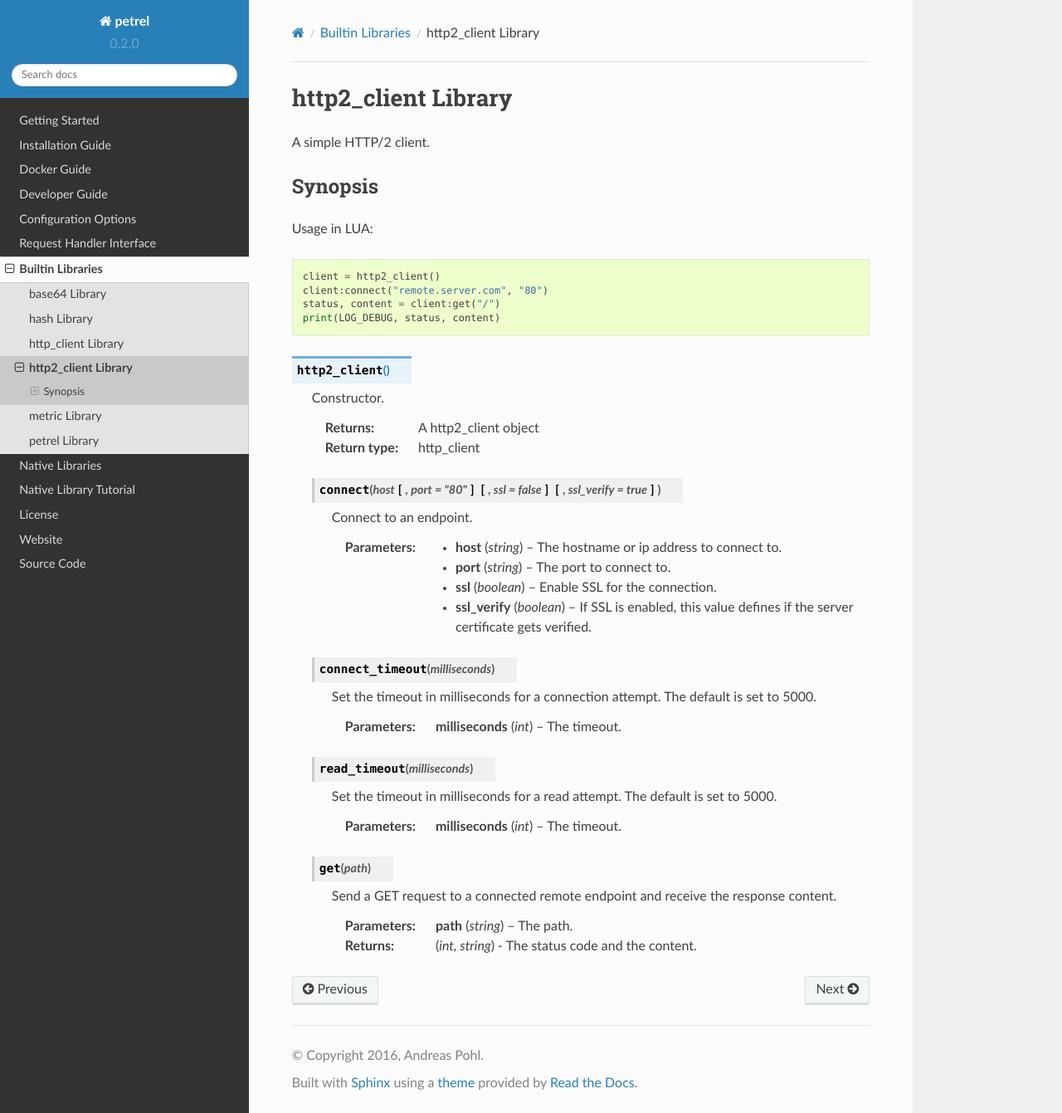
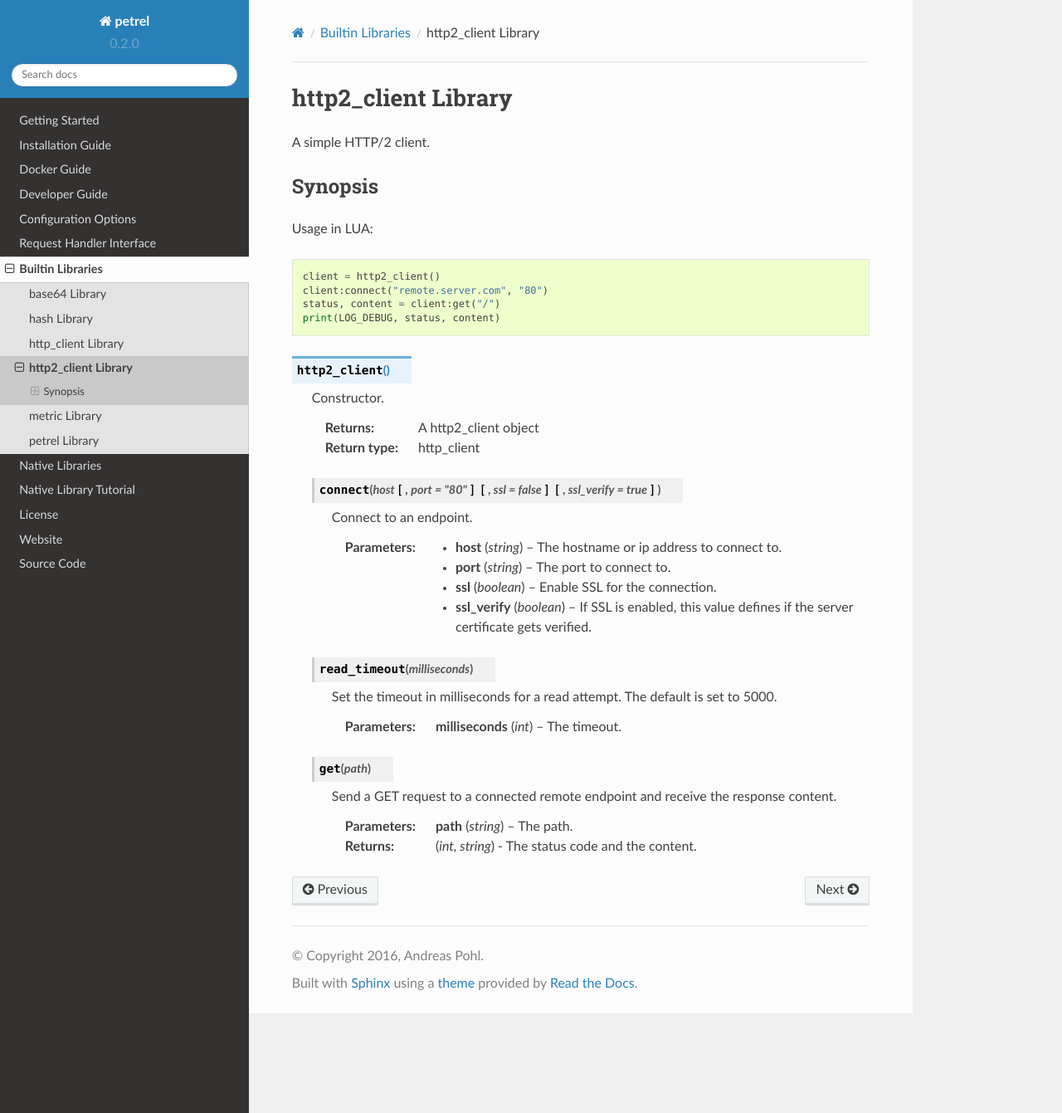
Before and after one commit to apohl79/petrel, a Sphinx documentation site: the page built from docs/source/lib_http2_client.rst, in a window 1280 px wide and 1341 px high. Shown: the whole window at 83% size. Built offline with Sphinx 7.4.7 and the Read the Docs theme 2.0.0, drawn with Linux system fonts in a browser that asks for light colours.

Commit message:
updated http2 lib

```diff
--- a/docs/source/lib_http2_client.rst
+++ b/docs/source/lib_http2_client.rst
@@ -29,12 +29,6 @@ Usage in LUA::
       :param boolean ssl: Enable SSL for the connection.
       :param boolean ssl_verify: If SSL is enabled, this value defines if the server certificate gets verified.
 
-   .. method:: connect_timeout(milliseconds)
-
-      Set the timeout in milliseconds for a connection attempt. The default is set to 5000.
-
-      :param int milliseconds: The timeout.
-
    .. method:: read_timeout(milliseconds)
 
       Set the timeout in milliseconds for a read attempt. The default is set to 5000.
```
Also changed, not shown: 7 other files.
